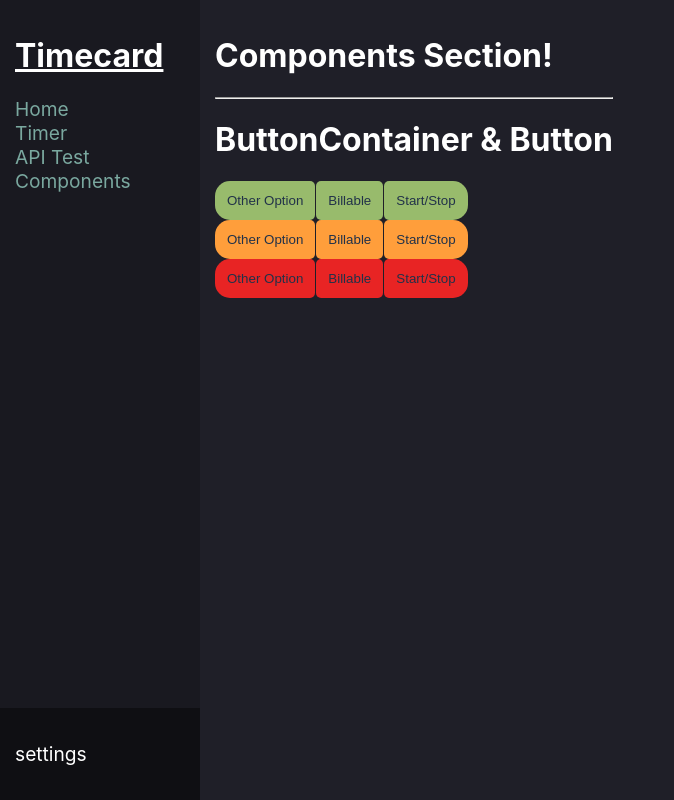
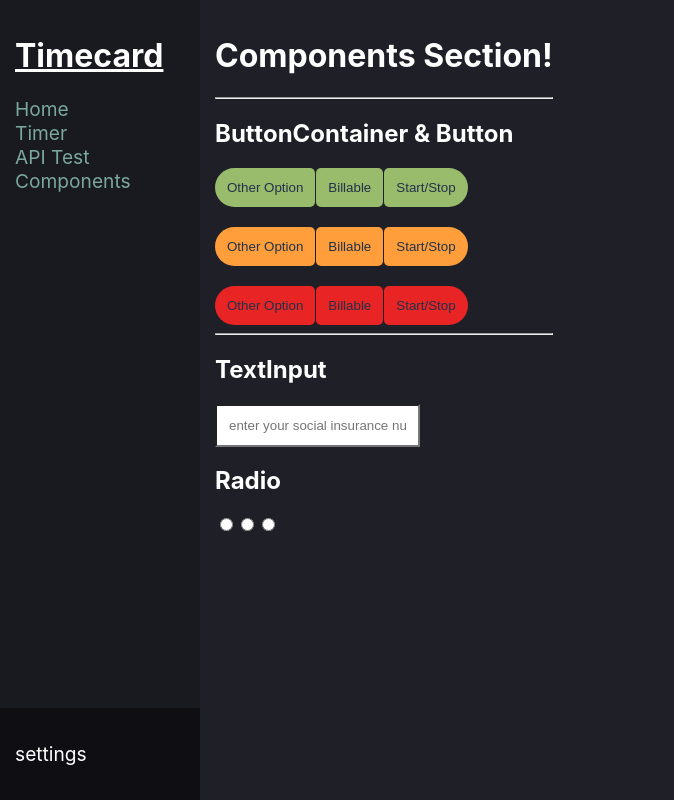
Before and after one commit to w0480885/capstone-project, a React (Create React App) app: page /components in a window 1280 px wide. Shown: the whole page, without its empty margins (0-674 px from the left). Built offline with nearby package versions, Linux system fonts and the light colour scheme.

Commit message:
Added Inputs

```diff
--- a/src/components/buttons.js
+++ b/src/components/buttons.js
@@ -37,7 +37,7 @@ function ButtonContainer({children, ...props}) {
 					flexShrink: "2",
 					gap: "1px",
 					overflow: "hidden",
-					borderRadius: "15px",
+					borderRadius: "1.25rem",
 					minWidth: "0px",
 				}}>
 					{ children }
--- /dev/null
+++ b/src/components/input.js
@@ -0,0 +1,41 @@
+function TextInput({children, ...props}) {
+
+    const obj_styles = {
+        padding: ".75rem",
+        backgroundColor: "var(--text-color)",
+        color: "var(--scheme_bg)",
+    };
+
+    return (
+        <>
+            <input
+                style={obj_styles}
+                type={"text"}
+                for={props.for}
+                name={props.name}
+                value={props.value}
+                placeholder={props.placeholder}
+            />
+        </>
+    );
+}
+
+function Radio({children, ...props}) {
+
+    const obj_styles = {};
+
+    return (
+        <>
+            <input
+                style={obj_styles}
+                type={"radio"}
+                for={props.for}
+                name={props.name}
+                value={props.value}
+            />
+        </>
+    );
+
+}
+
+export {TextInput, Radio};
--- a/src/views/Components.js
+++ b/src/views/Components.js
@@ -1,5 +1,6 @@
 
 import {Button, ButtonContainer} from "../components/buttons";
+import {TextInput, Radio} from "../components/input";
 
 function Components() {
 
@@ -8,22 +9,31 @@ function Components() {
             <h1>Components Section!</h1>
             <hr />
 
-            <h1>ButtonContainer & Button</h1>
+            <h2>ButtonContainer & Button</h2>
 			<ButtonContainer>
 				<Button color="green">Other Option</Button>
 				<Button color="green">Billable</Button>
 				<Button color="green">Start/Stop</Button>
 			</ButtonContainer>
+            <br />
 			<ButtonContainer>
 				<Button color="orange">Other Option</Button>
 				<Button color="orange">Billable</Button>
 				<Button color="orange">Start/Stop</Button>
 			</ButtonContainer>
+            <br />
 			<ButtonContainer>
 				<Button color="red">Other Option</Button>
 				<Button color="red">Billable</Button>
 				<Button color="red">Start/Stop</Button>
 			</ButtonContainer>
+            <hr />
+            <h2>TextInput</h2>
+            <TextInput placeholder={"enter your social insurance number"} />
+            <h2>Radio</h2>
+            <Radio name="a" />
+            <Radio name="a" />
+            <Radio name="a" />
         </>
     );
 }
```
